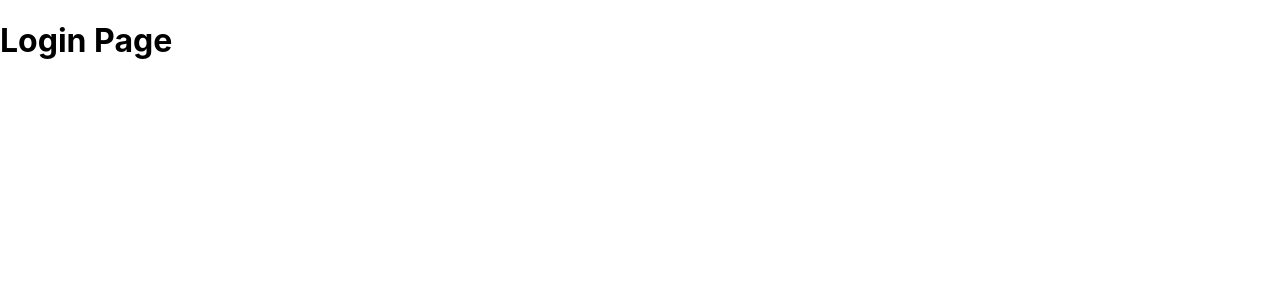
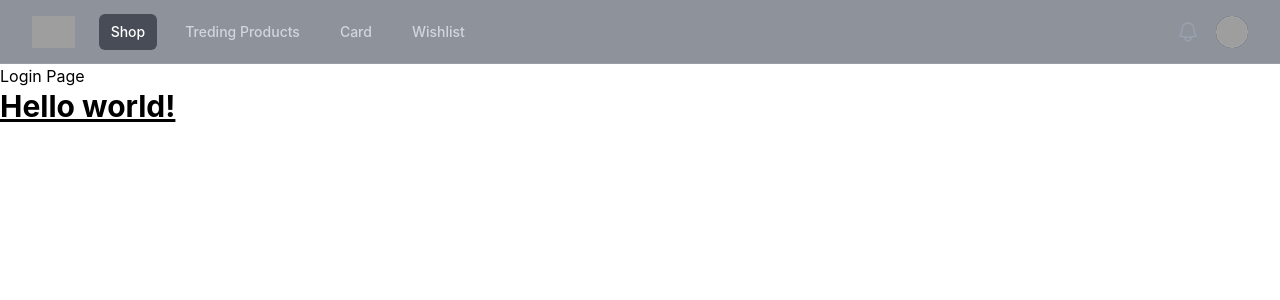
Before and after one commit to ramanshakyars/online-shop, a React (Create React App) app: page / in a window 1280 px wide. Shown: the top 300 px of the page. Built offline with nearby package versions, Linux system fonts and the light colour scheme; grey boxes are pictures that could not be loaded.

Commit message:
working on navbar

```diff
--- /dev/null
+++ b/postcss.config.js
@@ -0,0 +1,6 @@
+module.exports = {
+    plugins: {
+        tailwindcss: {},
+        autoprefixer: {},
+    },
+};
--- a/public/index.html
+++ b/public/index.html
@@ -1,15 +1,15 @@
 <!DOCTYPE html>
 <html lang="en">
+
 <head>
   <meta charset="utf-8" />
   <link rel="icon" href="%PUBLIC_URL%/favicon.ico" />
   <meta name="viewport" content="width=device-width, initial-scale=1" />
   <meta name="theme-color" content="#000000" />
-    <meta
-      name="description"
-      content="Web site created using create-react-app"
-    />
+  <meta name="description" content="Web site created using create-react-app" />
   <link rel="apple-touch-icon" href="%PUBLIC_URL%/logo192.png" />
+  <script src="https://cdn.jsdelivr.net/npm/@tailwindcss/browser@4"></script>
+
   <!--
       manifest.json provides metadata used when your web app is installed on a
       user's mobile device or desktop. See https://developers.google.com/web/fundamentals/web-app-manifest/
@@ -26,6 +26,7 @@
     -->
   <title>React App</title>
 </head>
+
 <body>
   <noscript>You need to enable JavaScript to run this app.</noscript>
   <div id="root"></div>
@@ -40,4 +41,5 @@
       To create a production bundle, use `npm run build` or `yarn build`.
     -->
 </body>
+
 </html>
--- a/src/App.css
+++ b/src/App.css
@@ -1,3 +1,5 @@
+@tailwind utilities;
+@tailwind utilities;
 .App {
   text-align: center;
 }
--- a/src/App.js
+++ b/src/App.js
@@ -1,10 +1,12 @@
 import logo from './logo.svg';
 import './App.css';
 import AppRoutes from '../src/routes/AppRoutes';
+import Navbar from './components/Navbar';
 
 function App() {
   return (
     <div >
+      <Navbar />
       <AppRoutes />
     </div>
   );
--- /dev/null
+++ b/src/components/Navbar.jsx
@@ -0,0 +1,71 @@
+function Navbar() {
+    return (
+        <div>
+            <nav class="relative bg-gray-800/50 after:pointer-events-none after:absolute after:inset-x-0 after:bottom-0 after:h-px after:bg-white/10">
+                <div class="mx-auto max-w-7xl px-2 sm:px-6 lg:px-8">
+                    <div class="relative flex h-16 items-center justify-between">
+                        <div class="absolute inset-y-0 left-0 flex items-center sm:hidden">
+                            <button type="button" command="--toggle" commandfor="mobile-menu" class="relative inline-flex items-center justify-center rounded-md p-2 text-gray-400 hover:bg-white/5 hover:text-white focus:outline-2 focus:-outline-offset-1 focus:outline-indigo-500">
+                                <span class="absolute -inset-0.5"></span>
+                                <span class="sr-only">Open main menu</span>
+                                <svg viewBox="0 0 24 24" fill="none" stroke="currentColor" stroke-width="1.5" data-slot="icon" aria-hidden="true" class="size-6 in-aria-expanded:hidden">
+                                    <path d="M3.75 6.75h16.5M3.75 12h16.5m-16.5 5.25h16.5" stroke-linecap="round" stroke-linejoin="round" />
+                                </svg>
+                                <svg viewBox="0 0 24 24" fill="none" stroke="currentColor" stroke-width="1.5" data-slot="icon" aria-hidden="true" class="size-6 not-in-aria-expanded:hidden">
+                                    <path d="M6 18 18 6M6 6l12 12" stroke-linecap="round" stroke-linejoin="round" />
+                                </svg>
+                            </button>
+                        </div>
+                        <div class="flex flex-1 items-center justify-center sm:items-stretch sm:justify-start">
+                            <div class="flex shrink-0 items-center">
+                                <img src="https://tailwindcss.com/plus-assets/img/logos/mark.svg?color=indigo&shade=500" alt="Your Company" class="h-8 w-auto" />
+                            </div>
+                            <div class="hidden sm:ml-6 sm:block">
+                                <div class="flex space-x-4">
+                                    <a href="#" aria-current="page" class="rounded-md bg-gray-950/50 px-3 py-2 text-sm font-medium text-white">Shop</a>
+                                    <a href="#" class="rounded-md px-3 py-2 text-sm font-medium text-gray-300 hover:bg-white/5 hover:text-white">Treding Products</a>
+                                    <a href="#" class="rounded-md px-3 py-2 text-sm font-medium text-gray-300 hover:bg-white/5 hover:text-white">Card</a>
+                                    <a href="#" class="rounded-md px-3 py-2 text-sm font-medium text-gray-300 hover:bg-white/5 hover:text-white">Wishlist</a>
+                                </div>
+                            </div>
+                        </div>
+                        <div class="absolute inset-y-0 right-0 flex items-center pr-2 sm:static sm:inset-auto sm:ml-6 sm:pr-0">
+                            <button type="button" class="relative rounded-full p-1 text-gray-400 hover:text-white focus:outline-2 focus:outline-offset-2 focus:outline-indigo-500">
+                                <span class="absolute -inset-1.5"></span>
+                                <span class="sr-only">View notifications</span>
+                                <svg viewBox="0 0 24 24" fill="none" stroke="currentColor" stroke-width="1.5" data-slot="icon" aria-hidden="true" class="size-6">
+                                    <path d="M14.857 17.082a23.848 23.848 0 0 0 5.454-1.31A8.967 8.967 0 0 1 18 9.75V9A6 6 0 0 0 6 9v.75a8.967 8.967 0 0 1-2.312 6.022c1.733.64 3.56 1.085 5.455 1.31m5.714 0a24.255 24.255 0 0 1-5.714 0m5.714 0a3 3 0 1 1-5.714 0" stroke-linecap="round" stroke-linejoin="round" />
+                                </svg>
+                            </button>
+                            <el-dropdown class="relative ml-3">
+                                <button class="relative flex rounded-full focus-visible:outline-2 focus-visible:outline-offset-2 focus-visible:outline-indigo-500">
+                                    <span class="absolute -inset-1.5"></span>
+                                    <span class="sr-only">Open user menu</span>
+                                    <img src="https://images.unsplash.com/photo-1472099645785-5658abf4ff4e?ixlib=rb-1.2.1&ixid=eyJhcHBfaWQiOjEyMDd9&auto=format&fit=facearea&facepad=2&w=256&h=256&q=80" alt="" class="size-8 rounded-full bg-gray-800 outline -outline-offset-1 outline-white/10" />
+                                </button>
+
+                                <el-menu anchor="bottom end" popover class="w-48 origin-top-right rounded-md bg-gray-800 py-1 outline -outline-offset-1 outline-white/10 transition transition-discrete [--anchor-gap:--spacing(2)] data-closed:scale-95 data-closed:transform data-closed:opacity-0 data-enter:duration-100 data-enter:ease-out data-leave:duration-75 data-leave:ease-in">
+                                    <a href="#" class="block px-4 py-2 text-sm text-gray-300 focus:bg-white/5 focus:outline-hidden">Your profile</a>
+                                    <a href="#" class="block px-4 py-2 text-sm text-gray-300 focus:bg-white/5 focus:outline-hidden">Settings</a>
+                                    <a href="#" class="block px-4 py-2 text-sm text-gray-300 focus:bg-white/5 focus:outline-hidden">Sign out</a>
+                                </el-menu>
+                            </el-dropdown>
+                        </div>
+                    </div>
+                </div>
+
+                <el-disclosure id="mobile-menu" hidden class="block sm:hidden">
+                    <div class="space-y-1 px-2 pt-2 pb-3">
+                        <a href="#" aria-current="page" class="block rounded-md bg-gray-950/50 px-3 py-2 text-base font-medium text-white">Dashboard</a>
+                        <a href="#" class="block rounded-md px-3 py-2 text-base font-medium text-gray-300 hover:bg-white/5 hover:text-white">Team</a>
+                        <a href="#" class="block rounded-md px-3 py-2 text-base font-medium text-gray-300 hover:bg-white/5 hover:text-white">Projects</a>
+                        <a href="#" class="block rounded-md px-3 py-2 text-base font-medium text-gray-300 hover:bg-white/5 hover:text-white">Calendar</a>
+                    </div>
+                </el-disclosure>
+            </nav>
+
+        </div>
+    )
+}
+
+export default Navbar;
--- a/src/features/LoginPage.jsx
+++ b/src/features/LoginPage.jsx
@@ -2,6 +2,9 @@ function LoginPage() {
     return (
         <div>
             <h1>Login Page</h1>
+            <h1 className="text-3xl font-bold underline">
+                Hello world!
+            </h1>
         </div>
     )
 }
--- /dev/null
+++ b/tailwind.config.js
@@ -0,0 +1,8 @@
+/** @type {import('tailwindcss').Config} */
+module.exports = {
+    content: ["./src/**/*.{js,jsx,ts,tsx}"],
+    theme: {
+        extend: {},
+    },
+    plugins: [],
+};
```
Also changed, not shown: package.json (+5 -2 lines), src/features/ForgetPassword.jsx (line endings or trailing spaces), 1 other file (tests, documents, lock files or other folders). Lines whose indentation alone changed are shown as unchanged.
